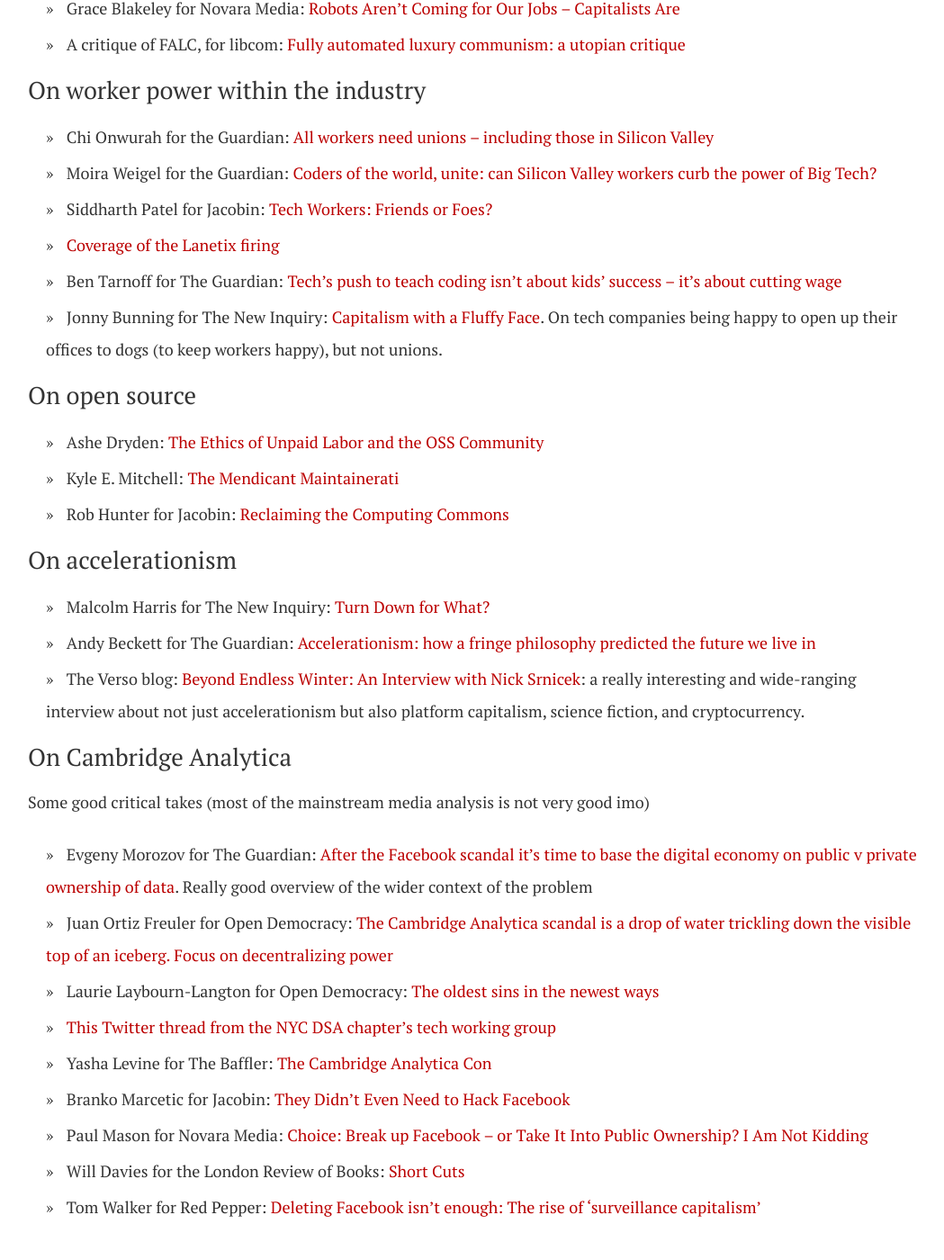
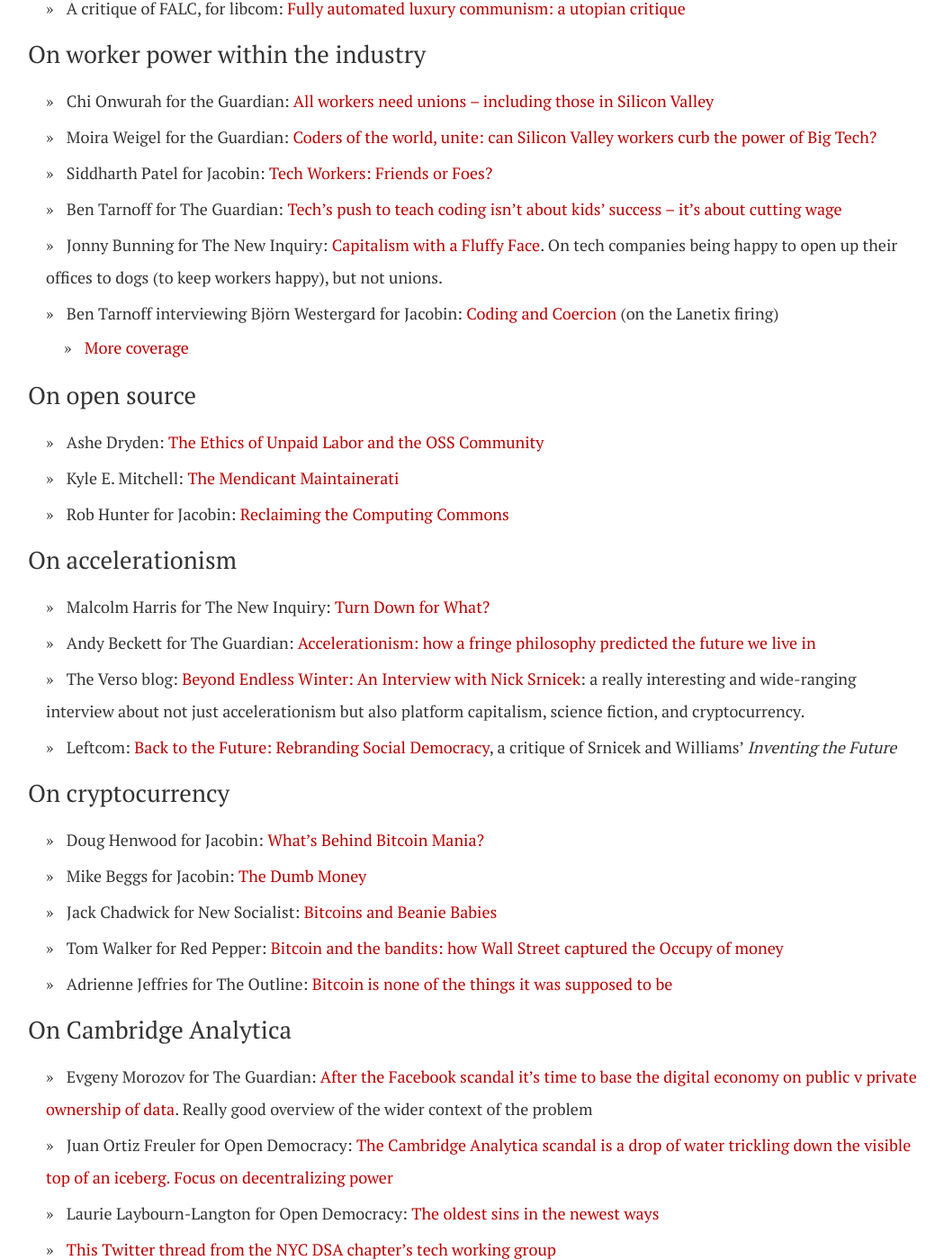
Before and after one commit to dellsystem/dellsystem.github.io, a Jekyll site: the page built from tech.md, in a window 1280 px wide and 1400 px high, scrolled down 9476 px. Shown: the whole window at 90% size, without its empty margins (109-1158 px from the left). Built offline with Jekyll 4.4.1, drawn with Linux system fonts in a browser that asks for light colours; some of the changed text lies outside the part shown.

Commit message:
Add resources to tech.md
Added cryptocurrency section

```diff
--- a/tech.md
+++ b/tech.md
@@ -212,9 +211,10 @@ Read them to understand the enemy, esssentially.
 * Chi Onwurah for the Guardian: [All workers need unions – including those in Silicon Valley](https://www.theguardian.com/commentisfree/2018/jan/31/silicon-valley-unions-employee-workers-rights-organise-labour)
 * Moira Weigel for the Guardian: [Coders of the world, unite: can Silicon Valley workers curb the power of Big Tech?](https://www.theguardian.com/news/2017/oct/31/coders-of-the-world-unite-can-silicon-valley-workers-curb-the-power-of-big-tech)
 * Siddharth Patel for Jacobin: [Tech Workers: Friends or Foes?](https://www.jacobinmag.com/2017/08/silicon-valley-gentrification-tech-sharing-economy)
-* [Coverage of the Lanetix firing](https://gist.github.com/bwestergard/a77744dc6f3095fd3fb769dd3d6562ad)
 * Ben Tarnoff for The Guardian: [Tech's push to teach coding isn't about kids' success – it's about cutting wage](https://www.theguardian.com/technology/2017/sep/21/coding-education-teaching-silicon-valley-wages)
 * Jonny Bunning for The  New Inquiry: [Capitalism with a Fluffy Face](https://thenewinquiry.com/capitalism-with-a-fluffy-face/). On tech companies being happy to open up their offices to dogs (to keep workers happy), but not unions.
+* Ben Tarnoff interviewing Björn Westergard for Jacobin: [Coding and Coercion](https://jacobinmag.com/2018/04/lanetix-tech-workers-unionization-campaign-firing) (on the Lanetix firing)
+	* [More coverage](https://gist.github.com/bwestergard/a77744dc6f3095fd3fb769dd3d6562ad)
 
 ### On open source
 
@@ -227,10 +227,17 @@ Read them to understand the enemy, esssentially.
 * Malcolm Harris for The New Inquiry: [Turn Down for What?](https://thenewinquiry.com/turn-down-for-what/)
 * Andy Beckett for The Guardian: [Accelerationism: how a fringe philosophy predicted the future we live in](https://www.theguardian.com/world/2017/may/11/accelerationism-how-a-fringe-philosophy-predicted-the-future-we-live-in)
 * The Verso blog: [Beyond Endless Winter: An Interview with Nick Srnicek](https://www.versobooks.com/blogs/3652-beyond-endless-winter-an-interview-with-nick-srnicek): a really interesting and wide-ranging interview about not just accelerationism but also platform capitalism, science fiction, and cryptocurrency.
+* Leftcom: [Back to the Future: Rebranding Social Democracy](http://www.leftcom.org/en/articles/2018-04-10/back-to-the-future-rebranding-social-democracy), a critique of Srnicek and Williams' _Inventing the Future_
+
+### On cryptocurrency
+
+* Doug Henwood for Jacobin: [What’s Behind Bitcoin Mania?](https://www.jacobinmag.com/2017/12/bitcoin-price-crypto-currency-explainer)
+* Mike Beggs for Jacobin: [The Dumb Money](https://www.jacobinmag.com/2018/04/bitcoin-cryptocurrency-monetary-system)
+* Jack Chadwick for New Socialist: [Bitcoins and Beanie Babies](https://newsocialist.org.uk/bitcoins-and-beanie-babies/)
+* Tom Walker for Red Pepper: [Bitcoin and the bandits: how Wall Street captured the Occupy of money](https://www.redpepper.org.uk/bitcoin-how-wall-street-captured-the-occupy-of-money/)
+* Adrienne Jeffries for The Outline: [Bitcoin is none of the things it was supposed to be](https://theoutline.com/post/2592/bitcoin-is-none-of-the-things-it-was-supposed-to-be?zd=1&zi=swk7keob)
 
 ### On Cambridge Analytica
-
-Some good critical takes (most of the mainstream media analysis is not very good imo)
 
 * Evgeny Morozov for The Guardian: [After the Facebook scandal it’s time to base the digital economy on public v private ownership of data](https://www.theguardian.com/technology/2018/mar/31/big-data-lie-exposed-simply-blaming-facebook-wont-fix-reclaim-private-information). Really good overview of the wider context of the problem
 * Juan Ortiz Freuler for Open Democracy: [The Cambridge Analytica scandal is a drop of water trickling down the visible top of an iceberg. Focus on decentralizing power](https://www.opendemocracy.net/digitaliberties/juan-ortiz-freuler/battle-for-decentralized-internet-navigating-troubled-waters-to-g)
```
Also changed, not shown: other parts of tech.md (+0 -1 lines).
